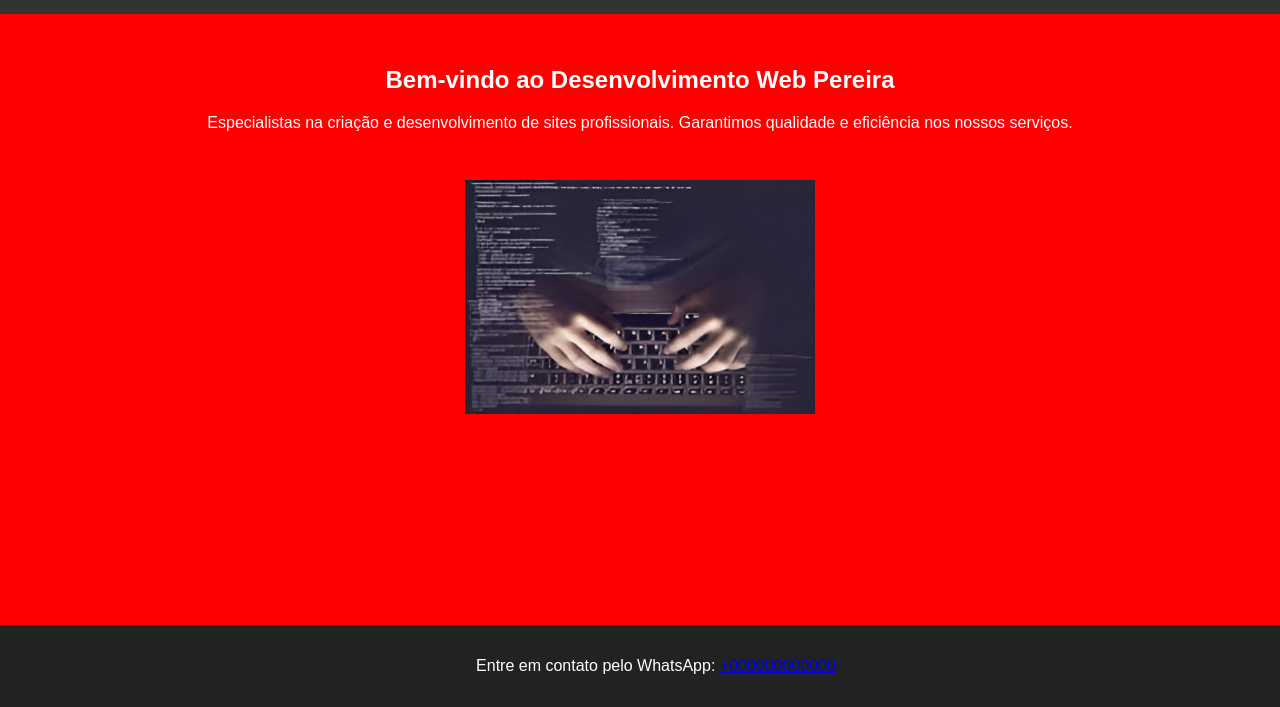
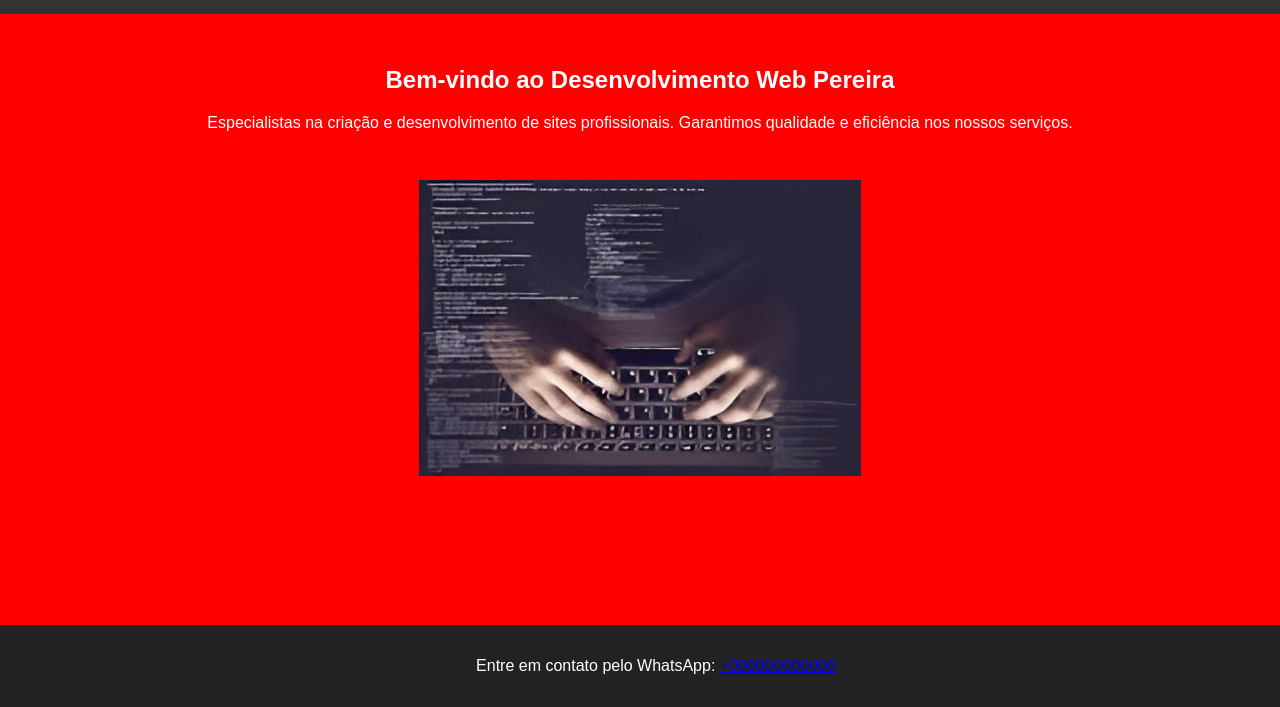
Before and after one commit to silvanogaspar/silvanogaspar2, a plain HTML site: page index.html in a window 1280 px wide. Shown: the part 93-800 px from the top of the page. Drawn offline with Linux system fonts and the light colour scheme.

Commit message:
Update index.html

```diff
--- a/index.html
+++ b/index.html
@@ -26,7 +26,7 @@
         </section>
     </main>
 
-<img src="imagem.jpeg" width="350"/>
+<img src="imagem.jpeg"/>
 
 
     <footer>
```
